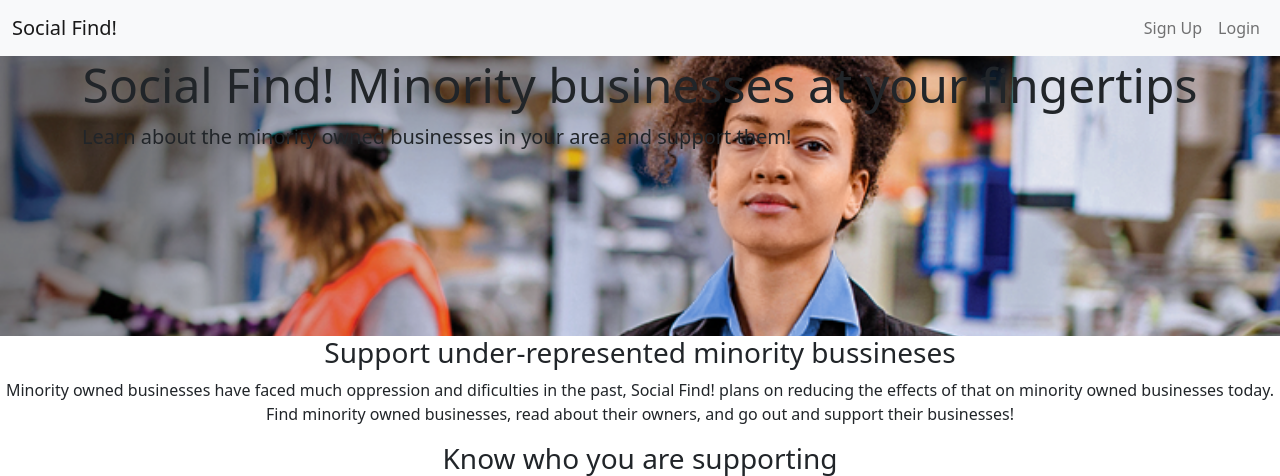
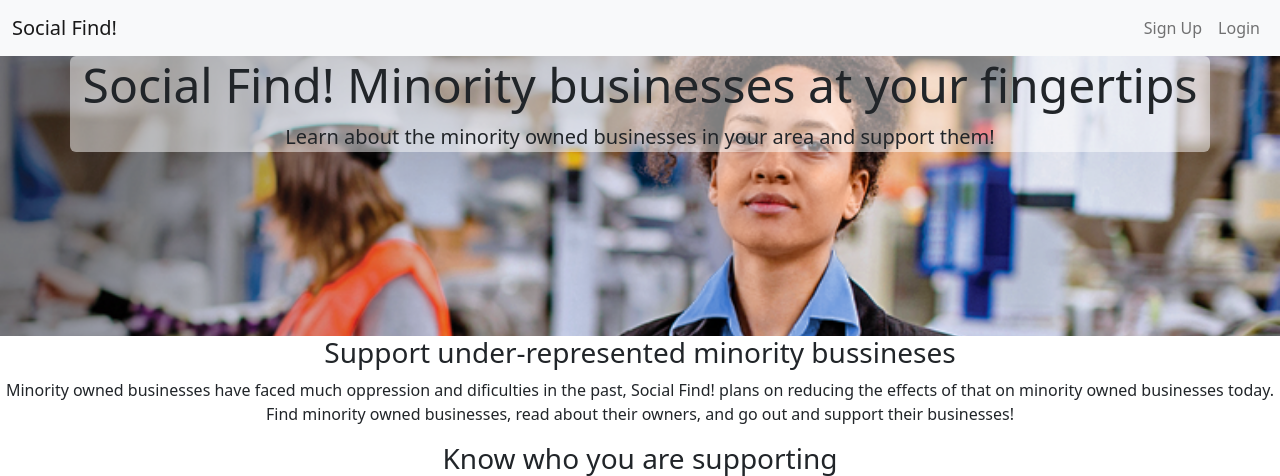
Before and after one commit to LLDCode/socialFind, a PHP site: page /homepage.php in a window 1280 px wide. Shown: the top 476 px of the page. Run offline with PHP 8.4, Linux system fonts and the light colour scheme.

Commit message:
committing any changes that i made previously

```diff
--- a/includes/finalCSS.css
+++ b/includes/finalCSS.css
@@ -4,3 +4,7 @@
     background-size: 100% auto;
     height: 280px;
 }
+
+.backOpacity {
+    background-color: rgba(255, 255, 255, 0.49);
+}
--- a/pages/homepage.php
+++ b/pages/homepage.php
@@ -2,18 +2,19 @@
 include("../includes/navbar.php");
 ?>
 <head>
+
     <!-- CSS only -->
+    <link rel = "stylesheet" href = "../includes/finalCSS.css">
 <link href="https://cdn.jsdelivr.net/npm/bootstrap@5.2.2/dist/css/bootstrap.min.css" rel="stylesheet" integrity="sha384-Zenh87qX5JnK2Jl0vWa8Ck2rdkQ2Bzep5IDxbcnCeuOxjzrPF/et3URy9Bv1WTRi" crossorigin="anonymous">
 <!-- JavaScript Bundle with Popper -->
 <script src="https://cdn.jsdelivr.net/npm/bootstrap@5.2.2/dist/js/bootstrap.bundle.min.js" integrity="sha384-OERcA2EqjJCMA+/3y+gxIOqMEjwtxJY7qPCqsdltbNJuaOe923+mo//f6V8Qbsw3" crossorigin="anonymous"></script>
-<link rel = "stylesheet" href = "../includes/finalCSS.css">
 </head>
 
 
 <div class = "jumbotron jumbotron-fluid">
-    <div class = "container">
+    <div class = "container backOpacity rounded">
         <h1 class = "display-5 text-center">Social Find! Minority businesses at your fingertips</h1>
-        <p class = "lead">Learn about the minority owned businesses in your area and support them!</p>
+        <p class = "lead text-center">Learn about the minority owned businesses in your area and support them!</p>
     </div>
 </div>
 
--- a/pages/postBusiness.php
+++ b/pages/postBusiness.php
@@ -1,6 +1,10 @@
 <?php
 include("../includes/navbar.php");
 $imageErr = "";
+
+if (!isset($_SESSION['username'])) {
+  header("Location: login.php");
+}
 
 if ($_SERVER["REQUEST_METHOD"] == "POST") {
   $mbFileSize = $_FILES["fileToUpload"]["size"] / 1000000;
```
